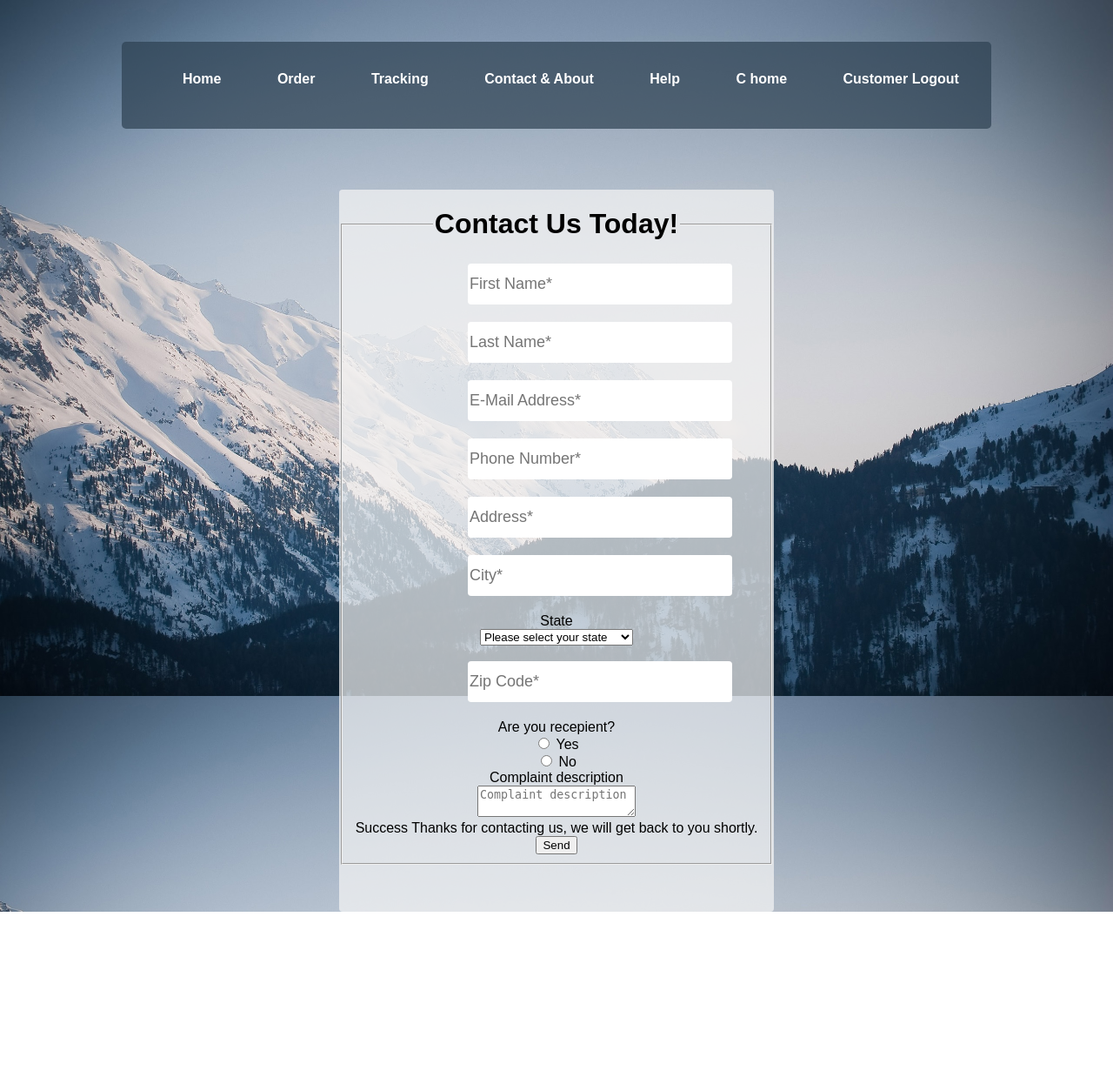
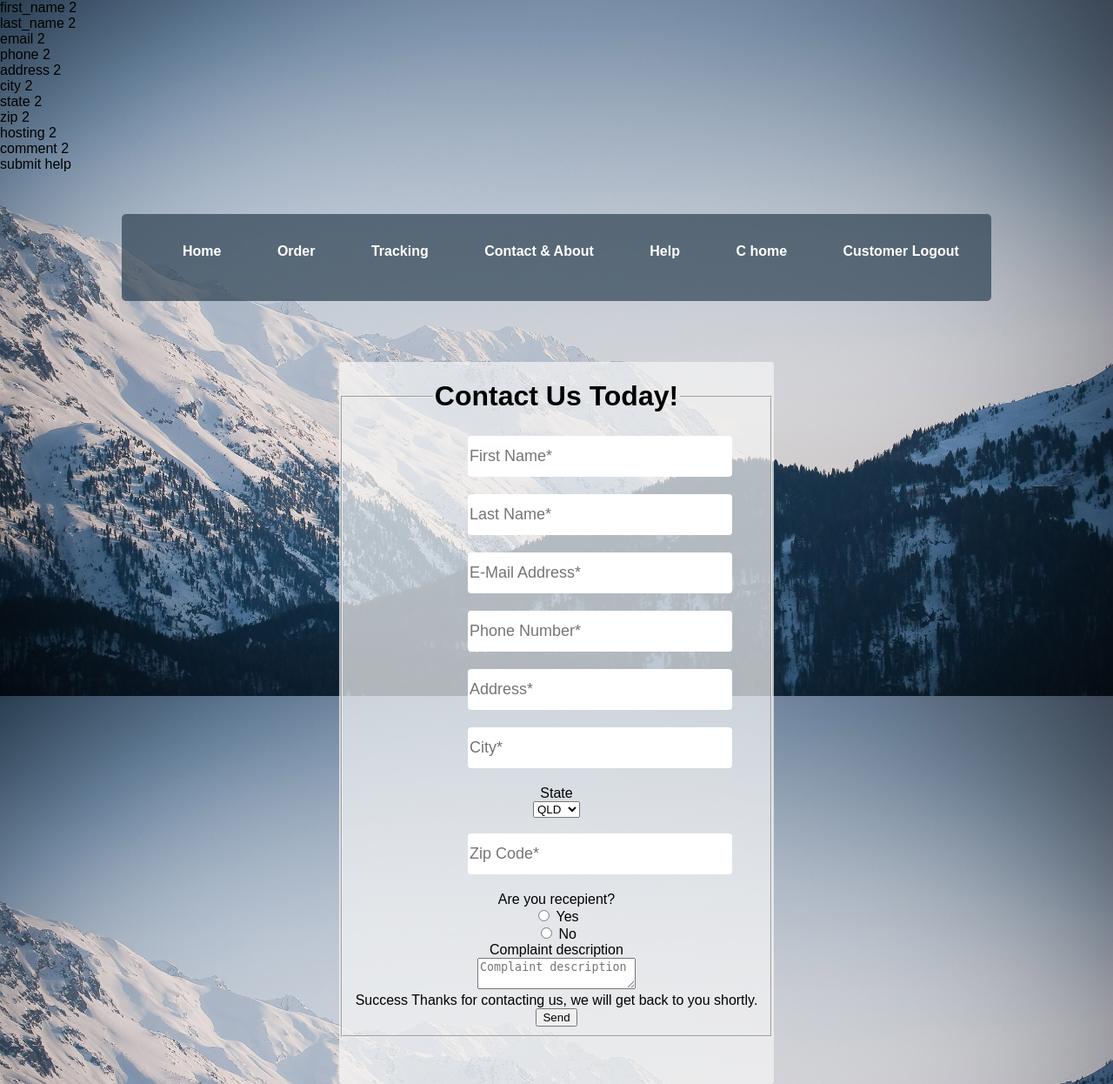
Before and after one commit to carlin54/IFB299, a PHP site: page /IFB299/S2help.php in a window 1280 px wide. Shown: the whole page at 87% size. Before the commit the page ends 1048 px from the top, so only its background shows below. Run offline with PHP 8.4, Linux system fonts and the light colour scheme.

Commit message:
added stuff

```diff
--- a/IFB299/S2help.php
+++ b/IFB299/S2help.php
@@ -1,4 +1,132 @@
 <!DOCTYPE html>
+
+<?php
+
+function value_status($post_value, $regex){
+	if(isset($_POST[$post_value]) && $_POST[$post_value] != ""){
+		if(preg_match('/' . $regex . '/', $_POST[$post_value])){
+			return 0;
+		}else{
+			return 1;
+		}
+	}else{
+		return 2;
+	}
+}
+
+function write_value($post_value, $set){
+	if($set == 0){
+		echo $set;
+	}else if($set == 1){
+		echo "Incorrect Format!";
+	}else if($set == 2){
+		echo "";
+	}
+}
+
+$first_name_set	 	= value_status('first_name', '[A-Za-z]{3,16}');
+$last_name_set 		= value_status('last_name', '[A-Za-z]{3,16}');
+$email_set 			= value_status('email', '[A-Za-z-\@]{3,16}');
+$phone_set 			= value_status('phone', '[0-9A-Za-z]{8}');
+$address_set 		= value_status('address', '[A-Za-z-\s]{3,16}');
+$city_set 			= value_status('city', '[A-Za-z]{3,64}');
+$state_set 			= value_status('state', '[A-Z]{2,3}');
+$zip_set 			= value_status('zip', '[0-9]{4}');
+$hosting_set 		= value_status('hosting', '[yes|no]');
+$comment_set 		= value_status('comment', '[A-Za-z0-9]{1,1024}');
+
+
+$submit_help =
+	($first_name_set 	== 0 &&
+	 $last_name_set 	== 0 &&
+	 $email_set     	== 0 &&
+	 $phone_set     	== 0 &&
+	 $address_set   	== 0 &&
+	 $city_set      	== 0 &&
+	 $state_set      	== 0 &&
+	 $zip_set       	== 0 &&
+	 $hosting_set 		== 0 &&
+	 $comment_set 		== 0);
+
+echo "first_name " 	. $first_name_set	. "<br>";
+echo "last_name " 	. $last_name_set 	. "<br>";
+echo "email " 		. $email_set 		. "<br>";
+echo "phone " 		. $phone_set 		. "<br>";
+echo "address " 	. $address_set 		. "<br>";
+echo "city " 		. $city_set 		. "<br>";
+echo "state " 		. $state_set 		. "<br>";
+echo "zip " 		. $zip_set 			. "<br>";
+echo "hosting " 	. $hosting_set		. "<br>";
+echo "comment " 	. $comment_set 		. "<br>";
+echo "submit help " . $submit_help 		. "<br>";
+
+if($submit_help){
+	$servername = "localhost";
+	$username = "root";
+	$password = "";
+	$dbname = "ifb299";
+
+	$link = mysqli_connect($servername, $username, $password, $dbname);
+
+	if (!$link) {
+		echo "<p>Error: Unable to connect to MySQL." . PHP_EOL . "</p>";
+		echo "<p>Debugging errno: " . mysqli_connect_errno() . PHP_EOL . "</p>";
+		echo "<p>Debugging error: " . mysqli_connect_error() . PHP_EOL . "</p>";
+		exit;
+	}
+
+	$is_recipent = ($_POST['hosting'] == "yes");
+
+	$insert_help = "
+	INSERT INTO `help`
+	( 	FIRST_NAME,
+		LAST_NAME,
+		EMAIL,
+		PHONE_NUMBER,
+		ADDRESS_FIRST_LINE,
+		ADDRESS_POSTCODE,
+		ADDRESS_SUBURB,
+		ADDRESS_STATE,
+		ADDRESS_COUNTRY,
+		IS_RECIPIENT
+	)
+	VALUES (
+		'" . $_POST['first_name'] 	. "',
+		'" . $_POST['last_name'] 	. "',
+		'" . $_POST['email']		. "',
+		'" . $_POST['phone']		. "',
+		'" . $_POST['address']		. "',
+		'" . $_POST['city']			. "',
+		'" . $_POST['state']		. "',
+		'" . $_POST['zip']			. "',
+		'" . $is_recipent			. "',
+		'" . $_POST['comment']		. "'
+	)";
+
+
+
+	if (!$link->query($insert_help) === TRUE){
+		echo "<p>Error: " . $insert_help . "<br>" . $link->error . "</p>";
+	}else{
+
+		$_POST['first_name'] = "";
+		$_POST['last_name'] = "";
+		$_POST['email'] = "";
+		$_POST['phone'] = "";
+		$_POST['address'] = "";
+		$_POST['city'] = "";
+		$_POST['state'] = "";
+		$_POST['zip'] = "";
+		$_POST['comment'] = "";
+
+	}
+
+}
+
+
+
+?>
+
 <html>
 
 <head>
@@ -45,13 +173,14 @@
 <legend><h1>Contact Us Today!</h1></legend>
 
 <!-- Text input-->
-<form action="tracking.php">
+<form action="S2help.php" method="post">
 <div class="form-group">
   <!--<label class="col-md-4 control-label">First Name</label>-->
   <div class="col-md-4 inputGroupContainer">
   <div class="input-group">
   <span class="input-group-addon"><i class="glyphicon glyphicon-user"></i></span>
   <input  name="first_name" placeholder="First Name*" class="form-control"  type="text">
+   <label for="first_name"><?php if($first_name_set == 1) echo "Invalid!"?></label>
     </div>
   </div>
 </div>
@@ -64,6 +193,7 @@
     <div class="input-group">
   <span class="input-group-addon"><i class="glyphicon glyphicon-user"></i></span>
   <input name="last_name" placeholder="Last Name*" class="form-control"  type="text">
+  <label for="last_name"><?php if($last_name_set == 1) echo "Invalid!"?></label>
     </div>
   </div>
 </div>
@@ -74,7 +204,8 @@
     <div class="col-md-4 inputGroupContainer">
     <div class="input-group">
         <span class="input-group-addon"><i class="glyphicon glyphicon-envelope"></i></span>
-  <input name="email" placeholder="E-Mail Address*" class="form-control"  type="text">
+	<input name="email" placeholder="E-Mail Address*" class="form-control"  type="text" value="">
+	<label for="email"><?php if($email_set == 1) echo "Invalid!"?></label>
     </div>
   </div>
 </div>
@@ -89,6 +220,7 @@
         <span class="input-group-addon"><i class="glyphicon glyphicon-earphone"></i></span>
 
   <input name="phone" placeholder="Phone Number*" class="form-control" type="text">
+  <label for="phone"><?php if($phone_set == 1) echo "Invalid!"?></label>
     </div>
   </div>
 </div>
@@ -101,6 +233,7 @@
     <div class="input-group">
         <span class="input-group-addon"><i class="glyphicon glyphicon-home"></i></span>
   <input name="address" placeholder="Address*" class="form-control" type="text">
+  <label for="address"><?php if($address_set == 1) echo "Invalid!"?></label>
     </div>
   </div>
 </div>
@@ -113,6 +246,7 @@
     <div class="input-group">
         <span class="input-group-addon"><i class="glyphicon glyphicon-home"></i></span>
   <input name="city" placeholder="City*" class="form-control"  type="text">
+  <label for="city"><?php if($city_set == 1) echo "Invalid!"?></label>
     </div>
   </div>
 </div>
@@ -125,15 +259,13 @@
     <div class="input-group">
         <span class="input-group-addon"><i class="glyphicon glyphicon-list"></i></span>
     <select name="state" class="form-control selectpicker" >
-      <option value=" " >Please select your state</option>
-      <option>Queensland</option>
-      <option>New south Wales</option>
-      <option >Victoria</option>
-      <option >Western Australia</option>
-      <option >South Australia</option>
-      <option >Australian Capital territory</option>
-      <option >Tasmania</option>
-
+      <option>QLD</option>
+      <option>NSW</option>
+      <option>VIC</option>
+      <option>WA</option>
+      <option>SA</option>
+      <option>ACT</option>
+      <option>TAS</option>
     </select>
   </div>
 </div>
@@ -147,6 +279,7 @@
     <div class="input-group">
         <span class="input-group-addon"><i class="glyphicon glyphicon-home"></i></span>
   <input name="zip" placeholder="Zip Code*" class="form-control"  type="text">
+  <label for="zip"><?php if($zip_set == 1) echo "Invalid!"?></label>
     </div>
 </div>
 </div>
@@ -176,12 +309,13 @@
     <div class="input-group">
         <span class="input-group-addon"><i class="glyphicon glyphicon-pencil"></i></span>
         	<textarea class="form-control" name="comment" placeholder="Complaint description"></textarea>
+			<label for="comment"><?php if($comment_set == 1) echo "Invalid!"?></label>
   </div>
   </div>
 </div>
 
 <!-- Success message -->
-<div class="alert alert-success" role="alert" id="success_message">Success <i class="glyphicon glyphicon-thumbs-up"></i> Thanks for contacting us, we will get back to you shortly.</div>
+<div class="alert alert-success" role="alert" id="success_message">Success<i class="glyphicon glyphicon-thumbs-up"></i> Thanks for contacting us, we will get back to you shortly.</div>
 
 <!-- Button -->
 <div class="form-group">
--- a/IFB299/database/tables_drop.sql
+++ b/IFB299/database/tables_drop.sql
@@ -25,6 +25,7 @@ ALTER TABLE `Customers Dropoff Addresses`
 ALTER TABLE `Addresses`
 	DROP FOREIGN KEY `Addresses_fk_ADDRESS_POSTCODE`;
 
+DROP TABLE IF EXISTS `Help`;
 DROP TABLE IF EXISTS `Customers`;
 DROP TABLE IF EXISTS `Orders`;
 DROP TABLE IF EXISTS `Cost Weight`;
```
Also changed, not shown: IFB299/database/tables_create.sql (+17 -0 lines).
